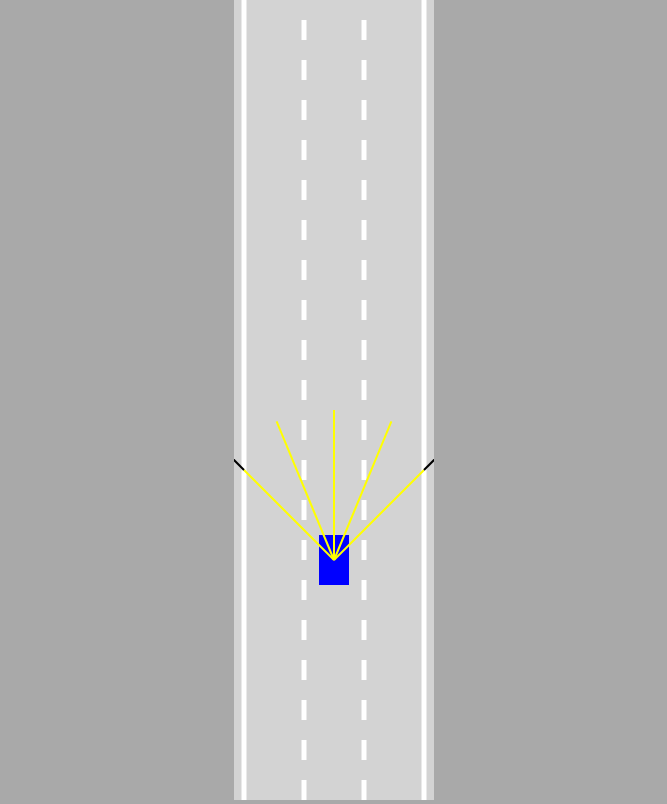
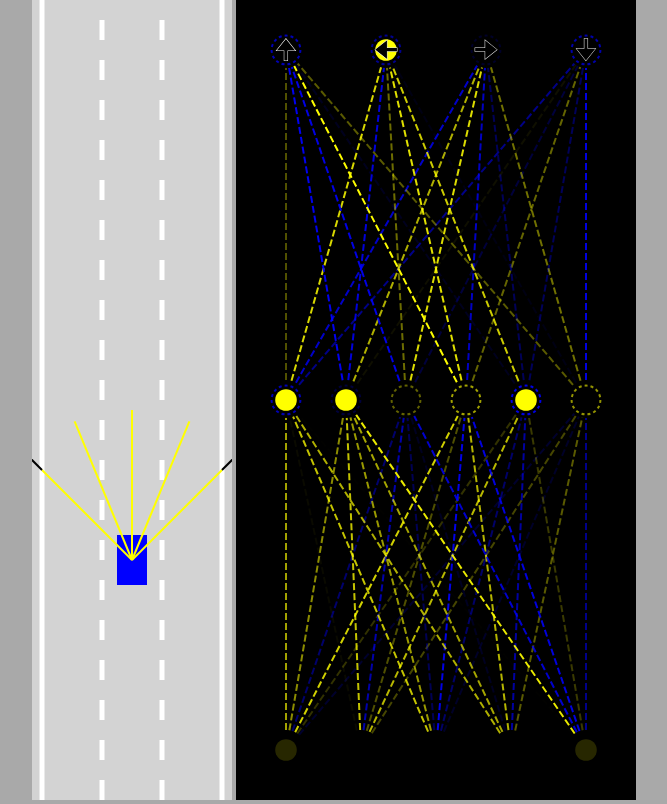
Before and after one commit to indranildeveloper/self-driving-car-simulation, a website built with Vite: page index.html in a window 1280 px wide. Shown: the whole page, without its empty margins (306-973 px from the left). Built offline with nearby package versions, Linux system fonts and the light colour scheme.

Commit message:
Visualization of neural network

```diff
--- a/css/styles.css
+++ b/css/styles.css
@@ -11,6 +11,10 @@ body {
   text-align: center;
 }
 
-#myCanvas {
+#carCanvas {
   background: lightgray;
 }
+
+#networkCanvas {
+  background: black;
+}
--- a/index.html
+++ b/index.html
@@ -9,7 +9,8 @@
   </head>
   <body>
     <main>
-      <canvas id="myCanvas"></canvas>
+      <canvas id="carCanvas"></canvas>
+      <canvas id="networkCanvas"></canvas>
     </main>
     <script type="module" src="./js/main.js"></script>
   </body>
--- a/js/main.js
+++ b/js/main.js
@@ -1,35 +1,46 @@
 import Car from "./car";
 import Road from "./road";
+import Visualizer from "./visualizer";
 
-const canvas = document.getElementById("myCanvas");
-canvas.width = 200;
-const ctx = canvas.getContext("2d");
+const carCanvas = document.getElementById("carCanvas");
+const networkCanvas = document.getElementById("networkCanvas");
 
-const road = new Road(canvas.width / 2, canvas.width * 0.9);
+carCanvas.width = 200;
+networkCanvas.width = 400;
+
+const carCtx = carCanvas.getContext("2d");
+const networkCtx = networkCanvas.getContext("2d");
+
+const road = new Road(carCanvas.width / 2, carCanvas.width * 0.9);
 const car = new Car(road.getLaneCenter(1), 100, 30, 50, "AI");
 
 const traffic = [new Car(road.getLaneCenter(1), -100, 30, 50, "DUMMY", 2)];
 
-function animate() {
+function animate(time) {
   for (let i = 0; i < traffic.length; i++) {
     traffic[i].update(road.borders, []);
   }
 
   car.update(road.borders, traffic);
-  canvas.height = window.innerHeight;
 
-  ctx.save();
-  ctx.translate(0, -car.y + canvas.height * 0.7);
+  carCanvas.height = window.innerHeight;
+  networkCanvas.height = window.innerHeight;
 
-  road.draw(ctx);
+  carCtx.save();
+  carCtx.translate(0, -car.y + carCanvas.height * 0.7);
+
+  road.draw(carCtx);
 
   for (let i = 0; i < traffic.length; i++) {
-    traffic[i].draw(ctx, "red");
+    traffic[i].draw(carCtx, "red");
   }
 
-  car.draw(ctx, "blue");
+  car.draw(carCtx, "blue");
 
-  ctx.restore();
+  carCtx.restore();
+
+  networkCtx.lineDashOffset = -time / 50;
+  Visualizer.drawNetwork(networkCtx, car.brain);
   requestAnimationFrame(animate);
 }
 
--- a/js/utils.js
+++ b/js/utils.js
@@ -41,4 +41,14 @@ function polysIntersect(poly1, poly2) {
   return false;
 }
 
-export { lerp, getIntersection, polysIntersect };
+function getRGBA(value) {
+  const alpha = Math.abs(value);
+
+  const R = value < 0 ? 0 : 255;
+  const G = R;
+  const B = value > 0 ? 0 : 255;
+
+  return `rgba(${R}, ${G}, ${B}, ${alpha})`;
+}
+
+export { lerp, getIntersection, polysIntersect, getRGBA };
--- /dev/null
+++ b/js/visualizer.js
@@ -0,0 +1,112 @@
+import { getRGBA, lerp } from "./utils";
+
+class Visualizer {
+  static #getNodeX(nodes, index, left, right) {
+    return lerp(
+      left,
+      right,
+      nodes.length === 1 ? 0.5 : index / (nodes.length - 1)
+    );
+  }
+
+  static drawLevel(ctx, level, left, top, width, height, outputLabels) {
+    const right = left + width;
+    const bottom = top + height;
+
+    const { inputs, outputs, weights, biases } = level;
+
+    const nodeRadius = 18;
+
+    for (let i = 0; i < inputs.length; i++) {
+      for (let j = 0; j < outputs.length; j++) {
+        ctx.beginPath();
+        ctx.moveTo(Visualizer.#getNodeX(inputs, i, left, right), bottom);
+        ctx.lineTo(Visualizer.#getNodeX(outputs, j, left, right), top),
+          (ctx.lineWidth = 2);
+
+        const value = weights[i][j];
+
+        ctx.strokeStyle = getRGBA(value);
+        ctx.stroke();
+      }
+    }
+
+    for (let i = 0; i < inputs.length; i++) {
+      const x = Visualizer.#getNodeX(inputs, i, left, right);
+      ctx.beginPath();
+      ctx.arc(x, bottom, nodeRadius, 0, Math.PI * 2);
+      ctx.fillStyle = "black";
+      ctx.fill();
+
+      ctx.beginPath();
+      ctx.arc(x, bottom, nodeRadius * 0.6, 0, Math.PI * 2);
+      ctx.fillStyle = getRGBA(inputs[i]);
+      ctx.fill();
+    }
+
+    for (let i = 0; i < outputs.length; i++) {
+      const x = Visualizer.#getNodeX(outputs, i, left, right);
+      ctx.beginPath();
+      ctx.arc(x, top, nodeRadius, 0, Math.PI * 2);
+      ctx.fillStyle = "black";
+      ctx.fill();
+
+      ctx.beginPath();
+      ctx.arc(x, top, nodeRadius * 0.6, 0, Math.PI * 2);
+      ctx.fillStyle = getRGBA(outputs[i]);
+      ctx.fill();
+
+      ctx.beginPath();
+      ctx.lineWidth = 2;
+      ctx.arc(x, top, nodeRadius * 0.8, 0, Math.PI * 2);
+      ctx.strokeStyle = getRGBA(biases[i]);
+      ctx.setLineDash([3, 3]);
+      ctx.stroke();
+      ctx.setLineDash([]);
+
+      if (outputLabels[i]) {
+        ctx.beginPath();
+        ctx.textAlign = "center";
+        ctx.textBaseline = "middle";
+        ctx.fillStyle = "black";
+        ctx.strokeStyle = "white";
+        ctx.font = nodeRadius * 1.5 + "px Arial";
+        ctx.fillText(outputLabels[i], x, top + nodeRadius * 0.1);
+        ctx.lineWidth = 0.5;
+        ctx.strokeText(outputLabels[i], x, top + nodeRadius * 0.1);
+      }
+    }
+  }
+
+  static drawNetwork(ctx, network) {
+    const margin = 50;
+    const left = margin;
+    const top = margin;
+    const width = ctx.canvas.width - margin * 2;
+    const height = ctx.canvas.height - margin * 2;
+
+    const levelHeight = height / network.levels.length;
+
+    for (let i = network.levels.length - 1; i >= 0; i--) {
+      const levelTop =
+        top +
+        lerp(
+          height - levelHeight,
+          0,
+          network.levels.length === 1 ? 0.5 : i / (network.levels.length - 1)
+        );
+      ctx.setLineDash([7, 3]);
+      Visualizer.drawLevel(
+        ctx,
+        network.levels[i],
+        left,
+        levelTop,
+        width,
+        levelHeight,
+        i === network.levels.length - 1 ? ["🠉", "🠈", "🠊", "🠋"] : []
+      );
+    }
+  }
+}
+
+export default Visualizer;
```
